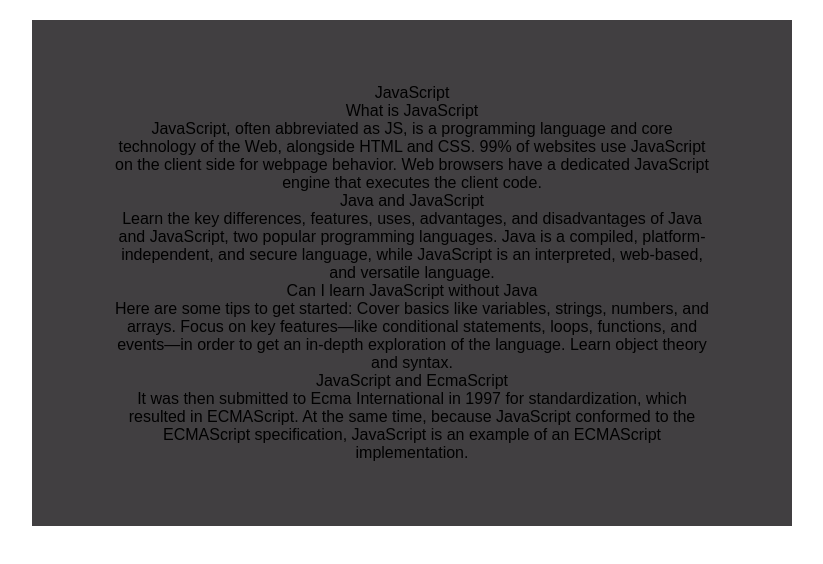
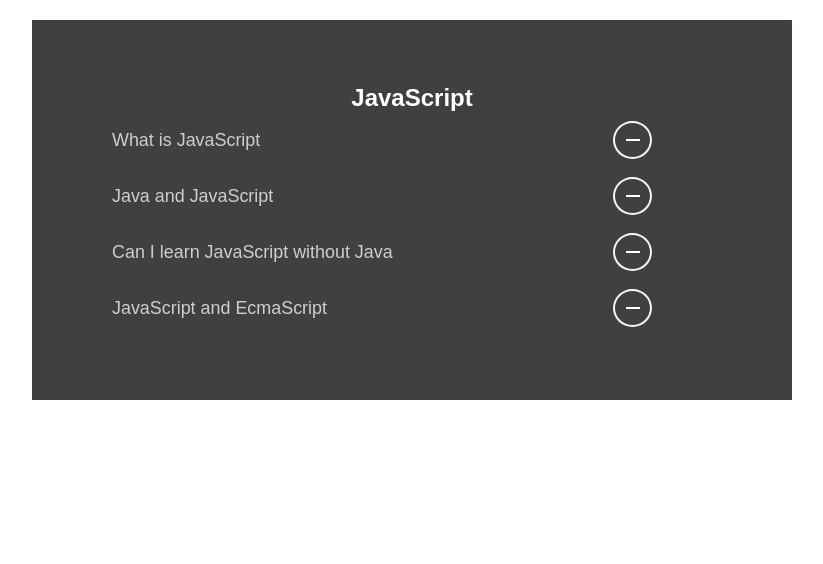
Before and after one commit to VICTOROZOR/100-Frontend-Projects, a plain HTML site: page Accordion/index.html in a window 1280 px wide. Shown: the whole page, without its empty margins (228-1051 px from the left). Drawn offline with Linux system fonts and the light colour scheme; a script that the page names is missing.

Commit message:
Update style.css

```diff
--- a/Accordion/style.css
+++ b/Accordion/style.css
@@ -17,3 +17,57 @@ body {
   background-color: rgba(12, 10, 12, 0.78);
   padding: 4em 5em;
 }
+.title {
+  font-size: 1.5rem;
+  font-weight: 700;
+  color: white;
+}
+.accordion-item {
+  text-align: center;
+  width: 90%;
+}
+.accordion-item-header {
+  display: flex;
+  justify-content: space-between;
+  align-items: center;
+  gap: 1em;
+  min-height: 3.5rem;
+  cursor: pointer;
+}
+.accordion-item-title {
+  color: rgba(255, 255, 255, 0.75);
+  font-size: 1.12rem;
+  font-weight: 400;
+  text-align: left;
+}
+.accordion-item-body {
+  max-height: 0;
+  overflow: hidden;
+  transition: max-height 0.3s ease-out;
+}
+.accordion-item-body-content {
+  width: 80%;
+  padding-top: 1em;
+  color: #fff;
+  text-align: left;
+}
+.icon {
+  display: flex;
+  justify-content: center;
+  align-items: center;
+  flex-shrink: 0;
+  border: 2px solid;
+  width: 35px;
+  height: 34px;
+  transition: color 0.25s;
+  position: relative;
+  color: whitesmoke;
+  border-radius: 100%;
+}
+.icon::before {
+  content: "";
+  position: absolute;
+  width: 14px;
+  height: 2px;
+  background-color: white;
+}
```
